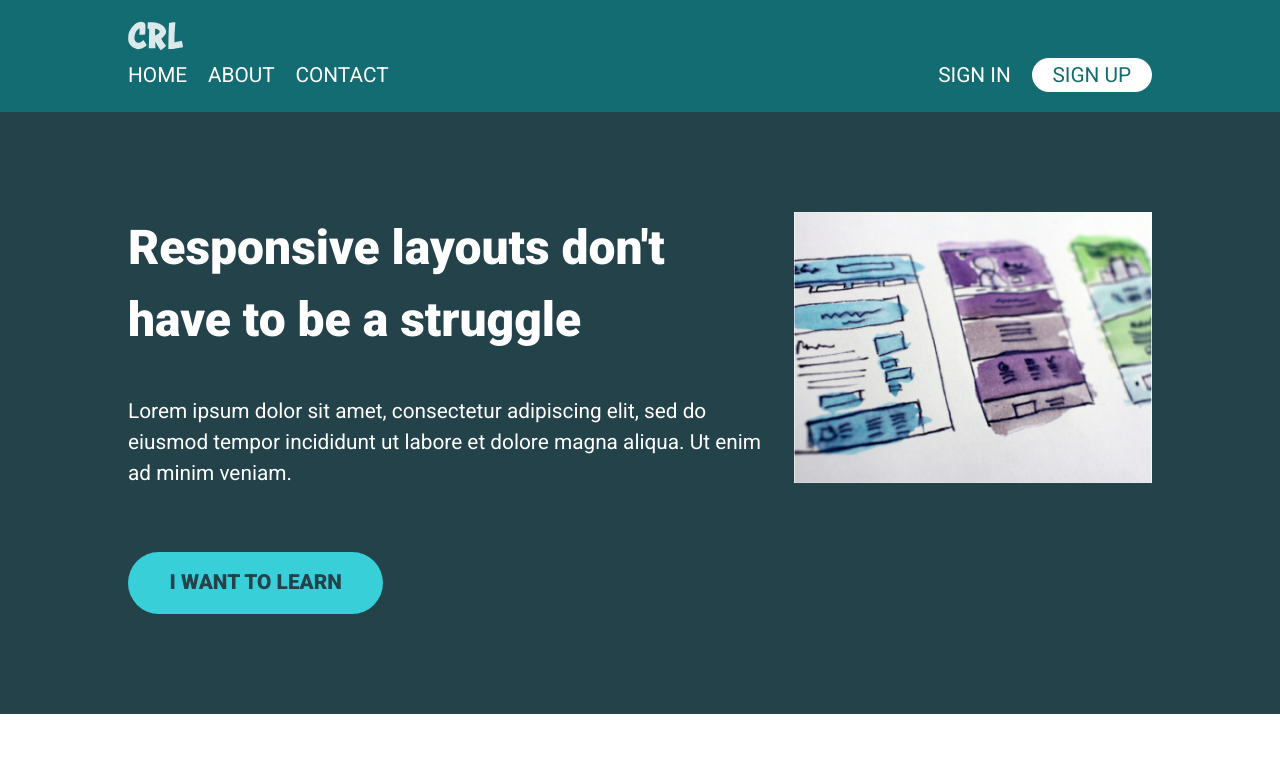
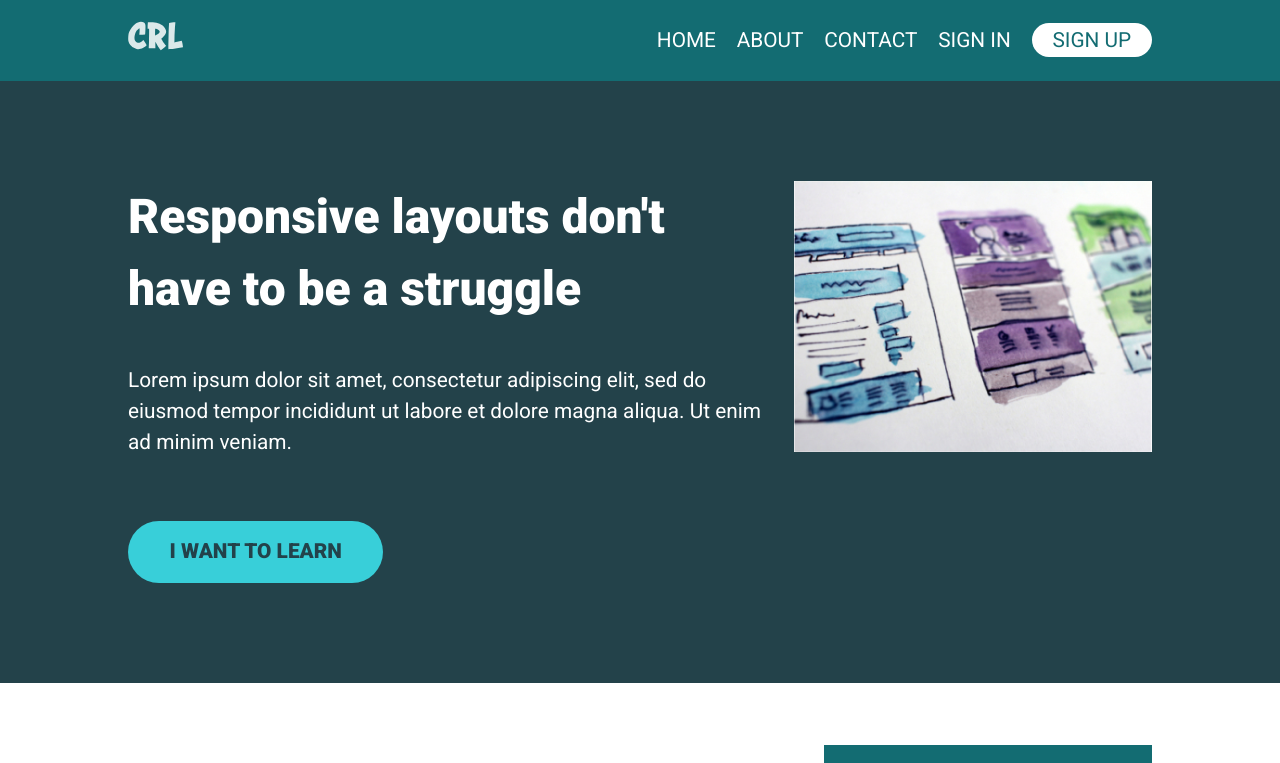
Before and after one commit to jkaps9/responsive-template, a plain HTML site: page src/index.html in a window 1280 px wide. Shown: the top 763 px of the page. Drawn offline with Linux system fonts and the light colour scheme.

Commit message:
style nav with logo

```diff
--- a/src/index.html
+++ b/src/index.html
@@ -12,7 +12,7 @@
   </head>
   <body>
     <header>
-      <div class="container">
+      <div class="container row">
         <a href="#">
           <img src="./assets/svgs/logo.svg" alt="home" />
         </a>
--- a/src/styles.css
+++ b/src/styles.css
@@ -65,6 +65,8 @@ header {
 .nav {
   display: flex;
   justify-content: space-between;
+  align-items: center;
+  gap: 1em;
 }
 
 .nav__list {
```
